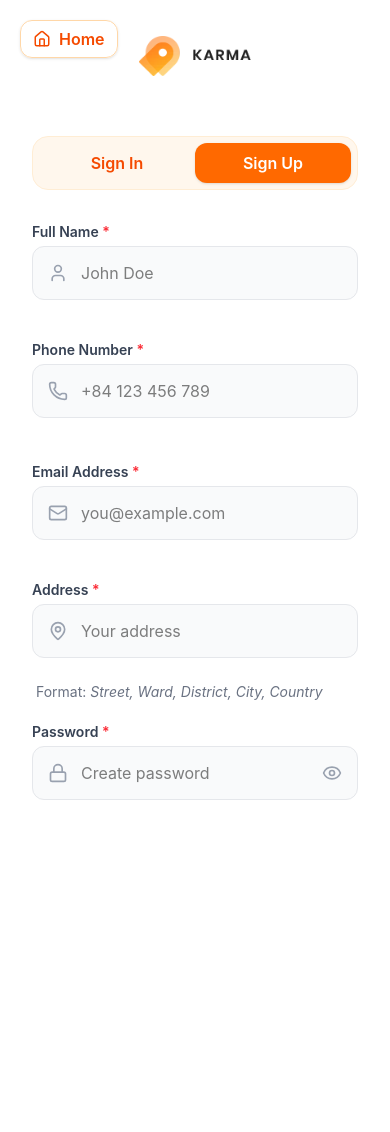
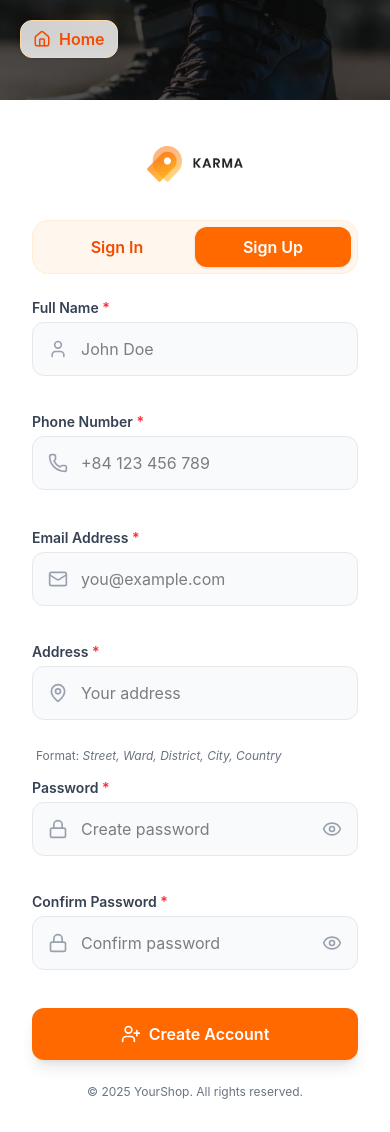
Before and after one commit to DuyPhatpeo/ecommerce, a React (Vite) app: page /register in a window 390 px wide. Before the commit the page ends 844 px from the top, so only its background shows below. Built offline with nearby package versions, Linux system fonts and the light colour scheme.

Commit message:
update auth

```diff
--- a/src/components/auth/AuthLayout.tsx
+++ b/src/components/auth/AuthLayout.tsx
@@ -1,6 +1,6 @@
 import { useState, useEffect } from "react";
 import { useLocation, useNavigate } from "react-router-dom";
-import { LogIn, UserPlus, Home } from "lucide-react";
+import { Home, LogIn, UserPlus } from "lucide-react";
 import LoginForm from "./LoginForm";
 import RegisterForm from "./RegisterForm";
 
@@ -20,7 +20,7 @@ export default function AuthLayout() {
   };
 
   return (
-    <div className="w-full h-screen grid grid-cols-1 lg:grid-cols-2 overflow-hidden bg-white relative">
+    <div className="w-full min-h-screen flex flex-col lg:grid lg:grid-cols-2 bg-white relative overflow-hidden">
       {/* NÚT HOME */}
       <button
         onClick={() => navigate("/")}
@@ -32,17 +32,26 @@ export default function AuthLayout() {
         Home
       </button>
 
-      {/* LEFT (FORM) */}
-      <div className="flex flex-col justify-center items-center px-8 sm:px-12 lg:px-20">
+      {/* HÌNH NỀN MOBILE */}
+      <div className="lg:hidden relative w-full h-25 sm:h-52">
+        <div
+          className="absolute inset-0 bg-cover bg-center"
+          style={{ backgroundImage: "url('/auth-bg.jpg')" }}
+        />
+        <div className="absolute inset-0 bg-black/60" />
+      </div>
+
+      {/* FORM */}
+      <div className="flex flex-col justify-center items-center px-8 sm:px-12 lg:px-20 pt-4 lg:pt-8 pb-8">
         <img
           src="/logo.png"
           alt="Logo"
-          className="w-28 h-28 object-contain mb-6 cursor-pointer"
+          className="w-24 h-24 object-contain mb-2 cursor-pointer"
           onClick={() => navigate("/")}
         />
 
         {/* Tabs */}
-        <div className="flex w-full max-w-md bg-orange-50 p-1.5 rounded-2xl border border-orange-100 mb-8">
+        <div className="flex w-full max-w-md bg-orange-50 p-1.5 rounded-2xl border border-orange-100 mb-6">
           <button
             onClick={() => handleSwitch(true)}
             className={`flex-1 py-2 rounded-xl font-semibold transition-all
@@ -67,17 +76,16 @@ export default function AuthLayout() {
           </button>
         </div>
 
-        {/* FORM */}
-        <div className="w-full max-w-md transition-all duration-300">
+        <div className="w-full max-w-md">
           {isLogin ? <LoginForm /> : <RegisterForm />}
         </div>
 
-        <div className="text-center text-xs text-gray-500 mt-8">
+        <div className="text-center text-xs text-gray-500 mt-6 lg:mt-10">
           © 2025 YourShop. All rights reserved.
         </div>
       </div>
 
-      {/* RIGHT (IMAGE) */}
+      {/* HÌNH Ở DESKTOP */}
       <div className="relative hidden lg:flex items-center justify-center">
         <div
           className="absolute inset-0 bg-cover bg-center"
--- a/src/components/auth/LoginForm.tsx
+++ b/src/components/auth/LoginForm.tsx
@@ -19,7 +19,7 @@ export default function LoginForm() {
   const [showPassword, setShowPassword] = useState(false);
 
   return (
-    <form onSubmit={handleSubmit} className="space-y-5">
+    <form onSubmit={handleSubmit} className="space-y-3.5">
       {/* Email */}
       <InputField
         label="Email Address"
@@ -45,7 +45,7 @@ export default function LoginForm() {
       />
 
       {/* Remember + Forgot */}
-      <div className="flex items-center justify-between text-sm">
+      <div className="flex items-center justify-between text-sm mt-1">
         <label className="flex items-center gap-2 cursor-pointer">
           <input
             type="checkbox"
@@ -71,7 +71,7 @@ export default function LoginForm() {
         icon={<LogIn size={20} />}
         label={loading ? "Signing in..." : "Sign In"}
         justify="center"
-        className={`w-full py-4 rounded-xl font-semibold text-white bg-orange-500 hover:bg-orange-600 shadow-lg hover:shadow-xl transition-all ${
+        className={`w-full py-3.5 rounded-xl font-semibold text-white bg-orange-500 hover:bg-orange-600 shadow-lg hover:shadow-xl transition-all ${
           loading ? "opacity-70 cursor-not-allowed" : "hover:-translate-y-0.5"
         }`}
       />
--- a/src/components/auth/RegisterForm.tsx
+++ b/src/components/auth/RegisterForm.tsx
@@ -13,9 +13,9 @@ export default function RegisterForm() {
   const [showConfirmPassword, setShowConfirmPassword] = useState(false);
 
   return (
-    <form onSubmit={handleSubmit} className="space-y-5 w-full">
+    <form onSubmit={handleSubmit} className="space-y-3.5 w-full">
       {/* Full Name & Phone */}
-      <div className="grid grid-cols-2 gap-4 max-[420px]:grid-cols-1">
+      <div className="grid grid-cols-2 gap-3 max-[420px]:grid-cols-1">
         <InputField
           label="Full Name"
           name="fullName"
@@ -38,8 +38,8 @@ export default function RegisterForm() {
         />
       </div>
 
-      {/* Email & Address (full width each) */}
-      <div className="grid grid-cols-2 gap-4 max-[420px]:grid-cols-1">
+      {/* Email & Address */}
+      <div className="grid grid-cols-2 gap-3 max-[420px]:grid-cols-1">
         <div className="col-span-2">
           <InputField
             label="Email Address"
@@ -63,7 +63,7 @@ export default function RegisterForm() {
             icon={<MapPin size={20} />}
             error={errors.address}
           />
-          <p className="text-sm text-gray-500 ml-1">
+          <p className="text-xs text-gray-500 ml-1 mt-1">
             Format:{" "}
             <span className="italic">
               Street, Ward, District, City, Country
@@ -73,7 +73,7 @@ export default function RegisterForm() {
       </div>
 
       {/* Password & Confirm Password */}
-      <div className="grid grid-cols-2 gap-4 max-[420px]:grid-cols-1">
+      <div className="grid grid-cols-2 gap-3 max-[420px]:grid-cols-1">
         <PasswordField
           label="Password"
           name="password"
@@ -103,7 +103,7 @@ export default function RegisterForm() {
         icon={<UserPlus size={20} />}
         label={loading ? "Creating..." : "Create Account"}
         justify="center"
-        className={`w-full py-4 rounded-xl font-semibold text-white bg-orange-500 hover:bg-orange-600 shadow-lg hover:shadow-xl transition-all ${
+        className={`w-full py-3.5 rounded-xl font-semibold text-white bg-orange-500 hover:bg-orange-600 shadow-lg hover:shadow-xl transition-all ${
           loading ? "opacity-70 cursor-not-allowed" : "hover:-translate-y-0.5"
         }`}
       />
```
Lines whose indentation alone changed are shown as unchanged.
